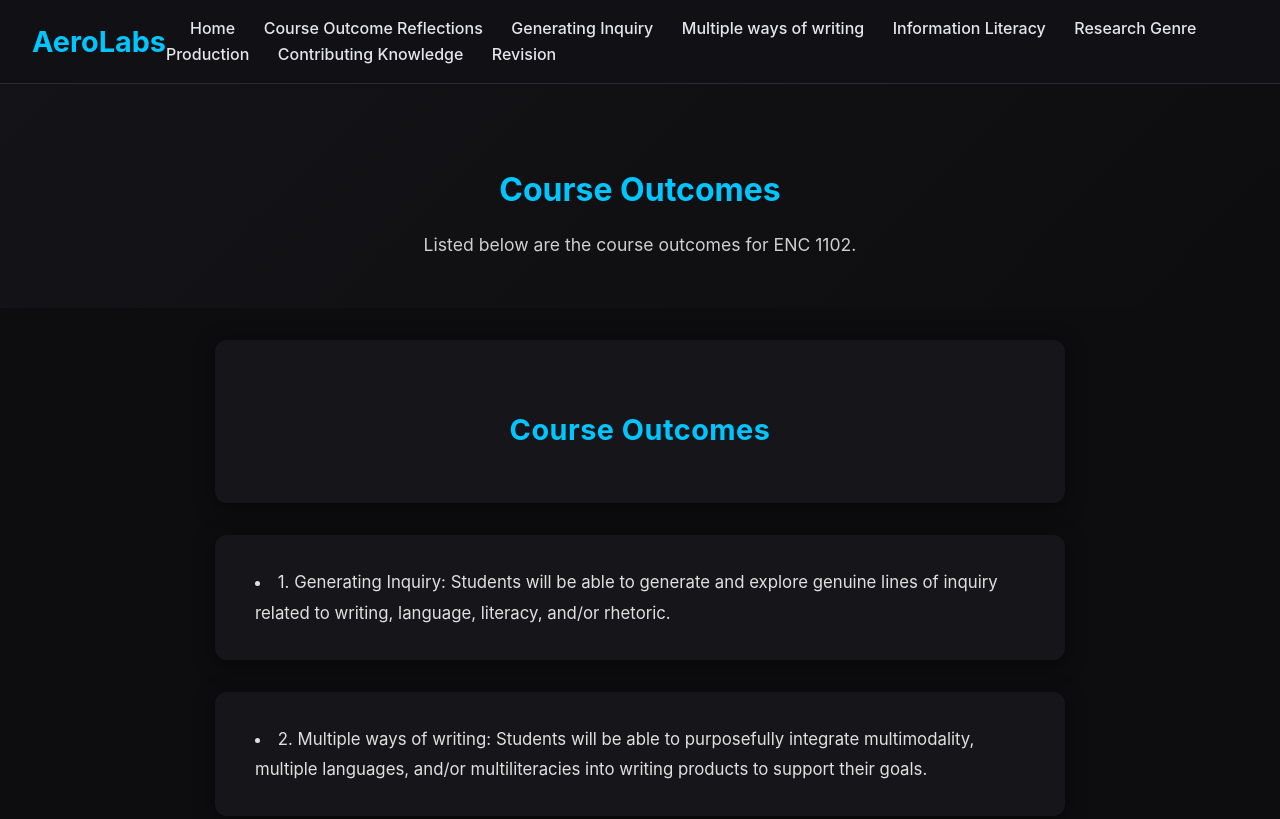
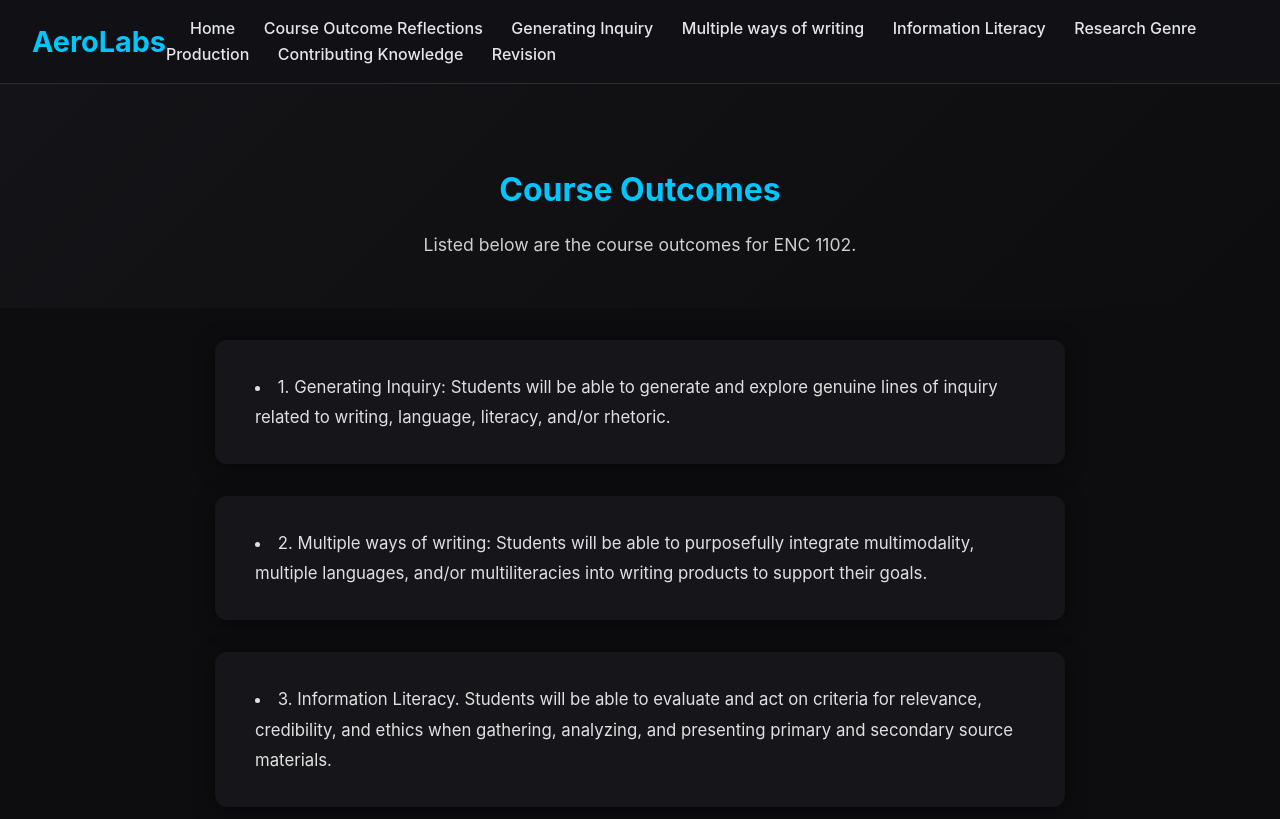
Before and after one commit to LinkedLabs18/LinkLab, a plain HTML site: page outcomeRefl.html in a window 1280 px wide. Shown: the top 819 px of the page. Drawn offline with Linux system fonts and the light colour scheme.

Commit message:
Update outcomeRefl.html

```diff
--- a/outcomeRefl.html
+++ b/outcomeRefl.html
@@ -26,9 +26,6 @@
         <section id="intro">
             <h2>Course Outcomes</h2>
             <p>Listed below are the course outcomes for ENC 1102.</p>
-        </section>
-        <section class="cover-letter fade-in">
-             <h2>Course Outcomes</h2>
         </section>
         <section class="cover-letter fade-in">
 
```
